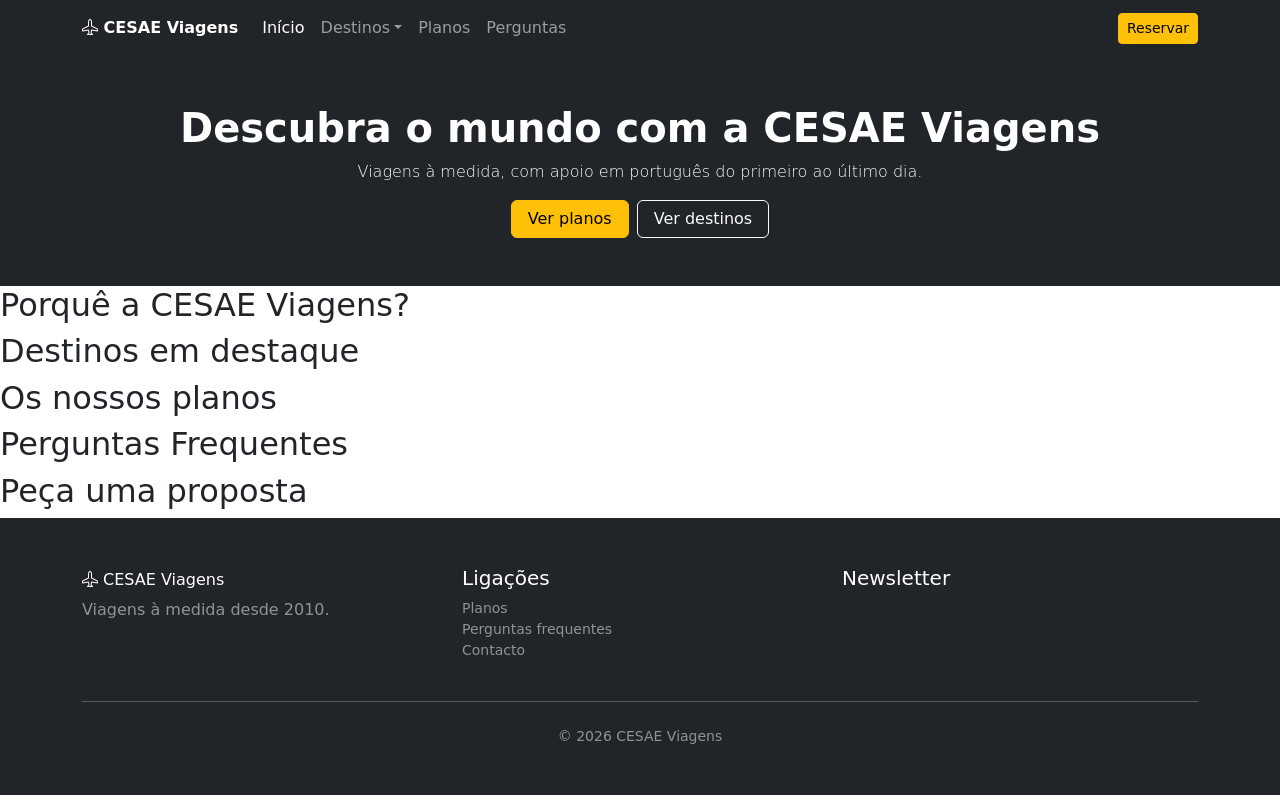
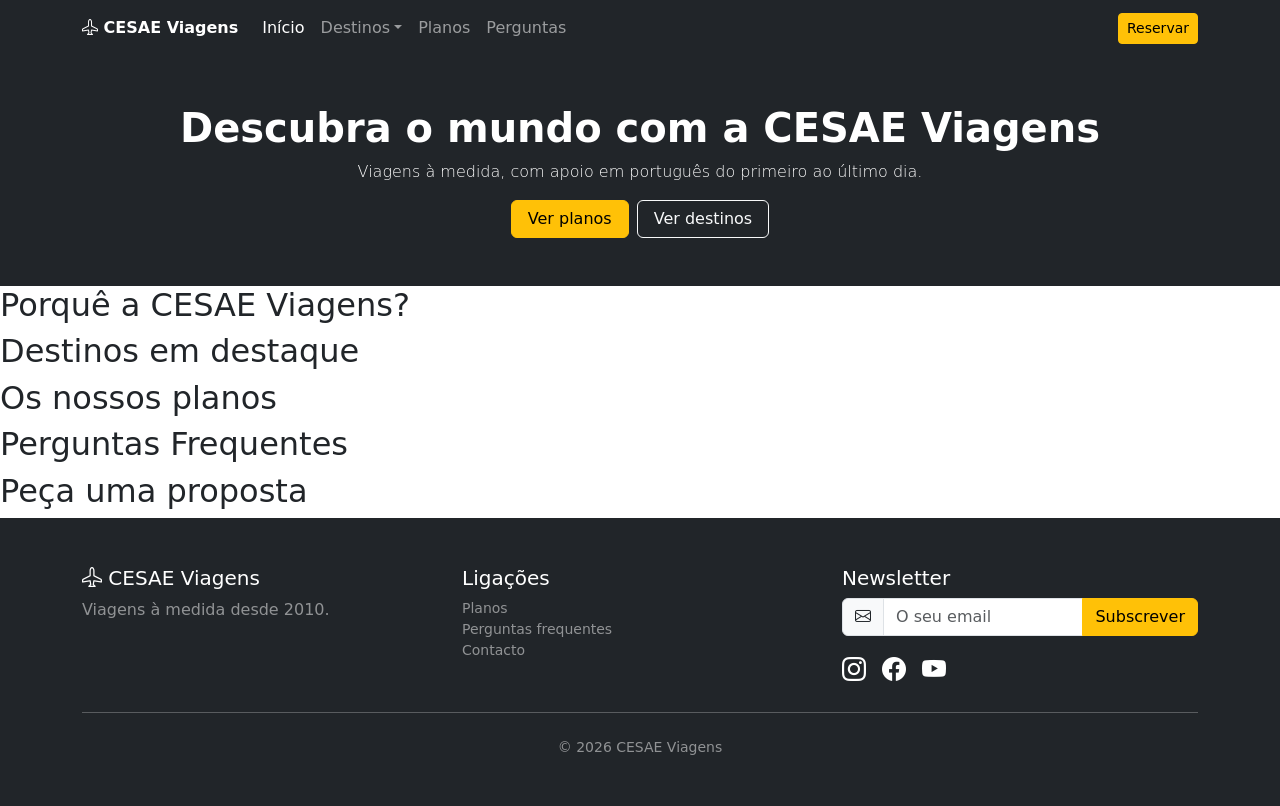
Before and after one commit to daya-parada/CESAE-Viagens, a plain HTML site: page index.html in a window 1280 px wide. Drawn offline with nearby package versions, Linux system fonts and the light colour scheme.

Commit message:
footer- added the newsletter form

```diff
--- a/index.html
+++ b/index.html
@@ -93,21 +93,31 @@
         <div class="container">
             <div class="row">
                 <div class="col-md-4">
-                <h5><a class="navbar-brand fs-6" href="index.html"><i class="bi bi-airplane" aria-hidden="true"></i> CESAE Viagens</a></h5>
+                <h5><a class="navbar-brand" href="index.html"><i class="bi bi-airplane" aria-hidden="true"></i> CESAE Viagens</a></h5>
                 <p class="fw-medium text-white-50">Viagens à medida desde 2010.</p>
                 </div>
 
                 <div class="col-md-4">
                     <h5>Ligações</h5>
                     <ul class="list-unstyled small">
-                    <li><a class="text-white-50 text-decoration-none" href="#planos">Planos</a></li>
-                    <li><a class="text-white-50 text-decoration-none" href="#perguntas-frequentes">Perguntas frequentes</a></li>
-                    <li><a class="text-white-50 text-decoration-none" href="#contacto">Contacto</a></li>
+                    <li><a class="fw-medium text-white-50 text-decoration-none" href="#planos">Planos</a></li>
+                    <li><a class="fw-medium text-white-50 text-decoration-none" href="#perguntas-frequentes">Perguntas frequentes</a></li>
+                    <li><a class="fw-medium text-white-50 text-decoration-none" href="#contacto">Contacto</a></li>
                     </ul>
                 </div>
 
                 <div class="col-md-4">
                     <h5>Newsletter</h5>
+                        <form class="input-group small">
+                            <span class="input-group-text"><i class="bi bi-envelope"></i></span>
+                            <input type="email" class="form-control" placeholder="O seu email">
+                            <button class="btn btn-warning" type="submit">Subscrever</button>
+                        </form>
+                        <div class="d-flex gap-3 mt-3 fs-4">
+                            <a class="text-white" href="#"><i class="bi bi-instagram"></i></a>
+                            <a class="text-white" href="#"><i class="bi bi-facebook"></i></a>
+                            <a class="text-white" href="#"><i class="bi bi-youtube"></i></a>
+                        </div>
                 </div>
             </div>
             <!-- divisor -->
```
